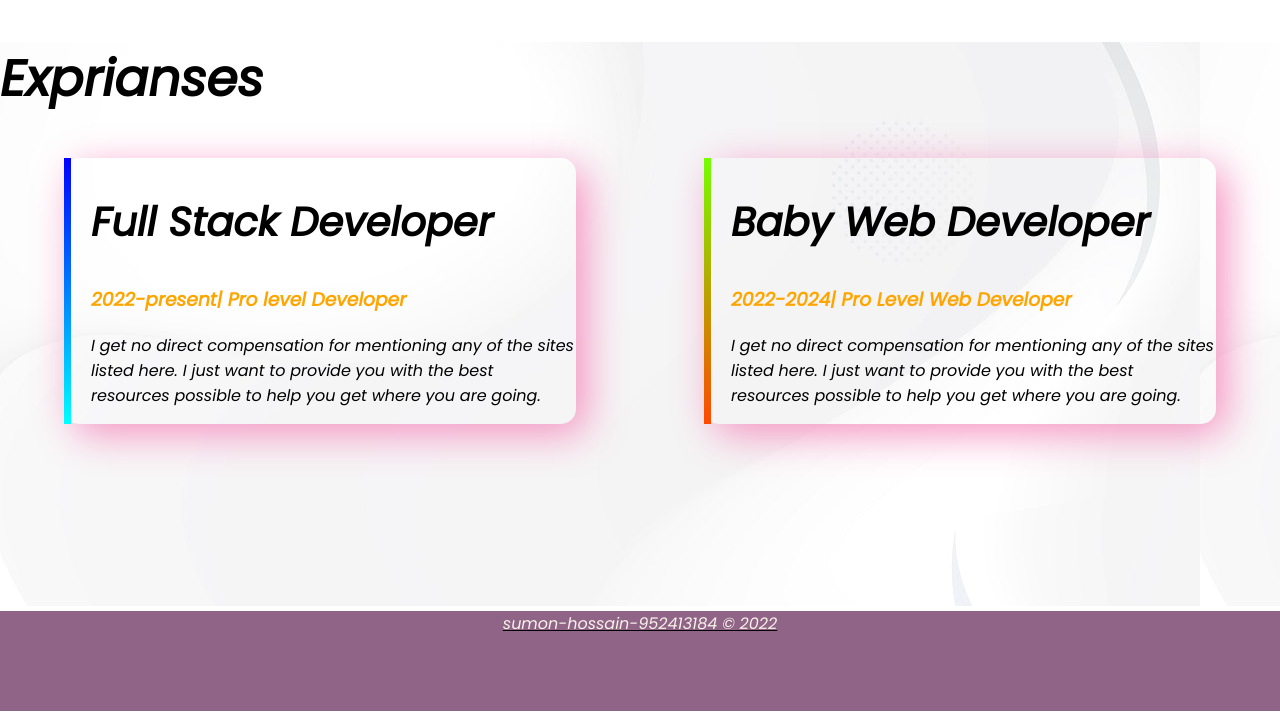
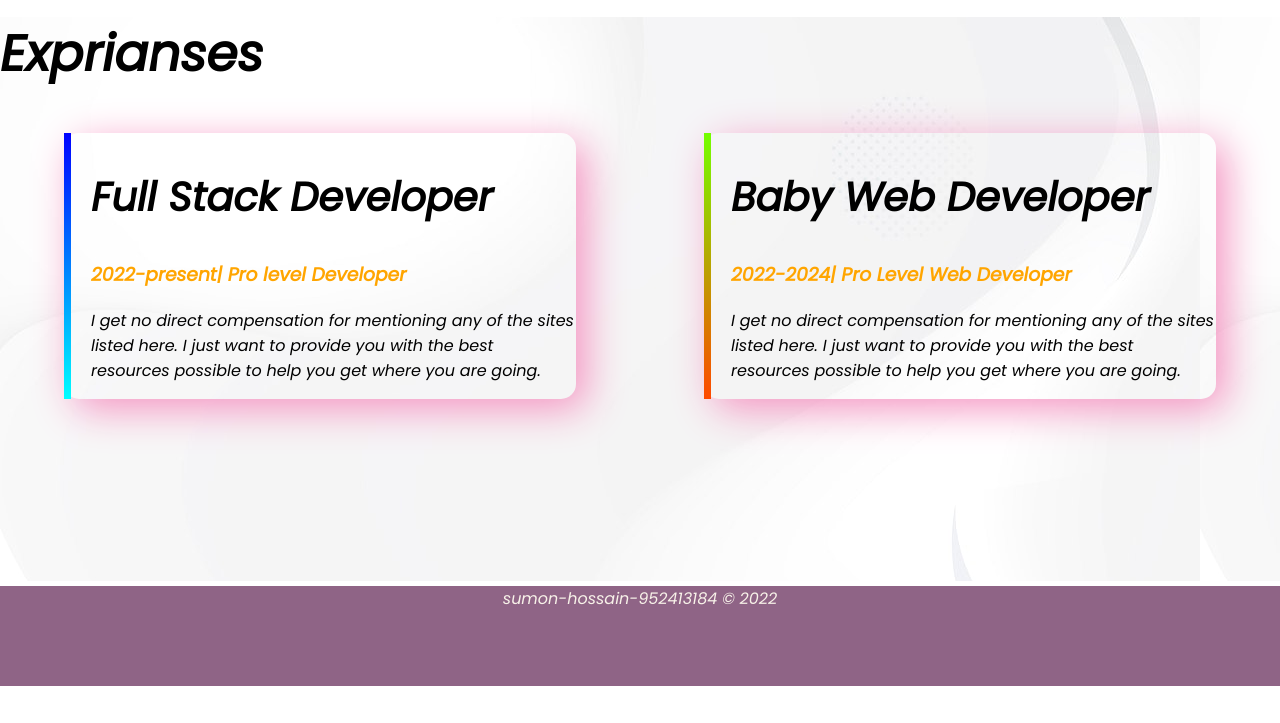
Before and after one commit to sumon-khan7864/Depoloper-portfolio-1, a plain HTML site: page index.html in a window 1280 px wide. Shown: the part 1227-1950 px from the top of the page. After the commit the page ends 1925 px from the top, so only its background shows below. Drawn offline with Linux system fonts and the light colour scheme.

Commit message:
Text-Eidit

```diff
--- a/index.html
+++ b/index.html
@@ -12,7 +12,7 @@
     <link rel="stylesheet" href="style.css">
 </head>
 <body>
-    .Flixeble-Conteinar{
+
     <section class="Top-Banner Flixeble-Conteinar">
         <div class="Half-width"><h1>Welcome to</h1>
             <h1><span class="Name-color">Rs Sumon</span> World!</h1>
--- a/style.css
+++ b/style.css
@@ -66,7 +66,6 @@ body{
     }
     footer p{
         text-align: center;
-        text-decoration: underline;
         background-color: rgb(143, 100, 134);
         margin-top: auto;
         margin-bottom: 1%;
```
